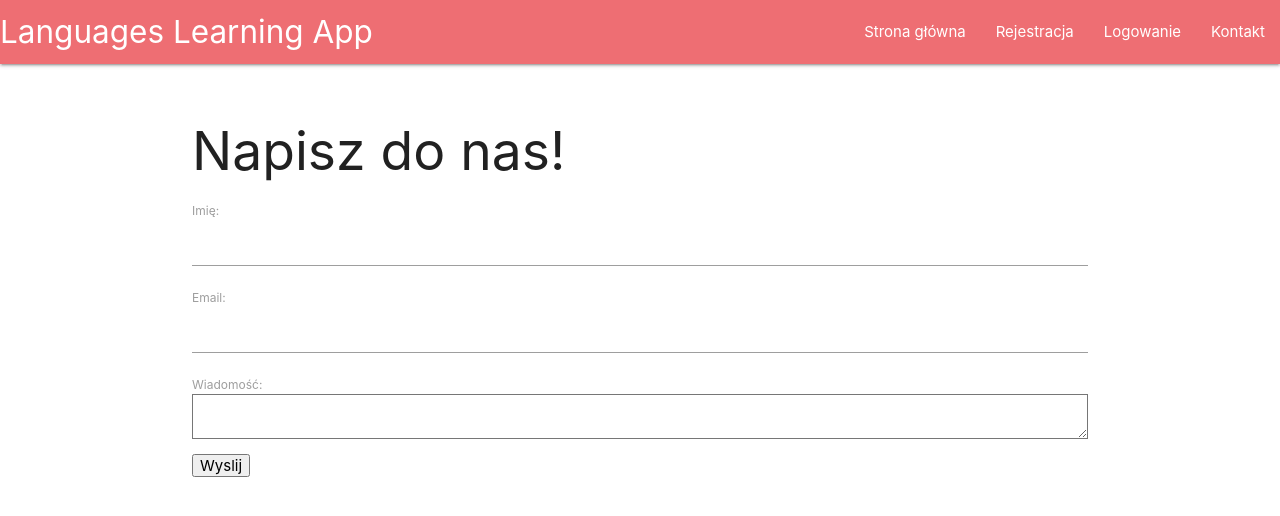
After one commit to IvanNovgorodtsev/Fiszkers, a Django app: page /contact/ in a window 1280 px wide. The commit adds this page. Shown: the top 516 px of the page. Run offline with Django 3.2, Linux system fonts and the light colour scheme.

Commit message:
Dodanie formularza kontaktowego
-contact.html
-dodanie zakładki "kontakt" do navbaru

```diff
--- a/LLA/LLA/settings.py
+++ b/LLA/LLA/settings.py
@@ -119,3 +119,4 @@ USE_TZ = True
 # https://docs.djangoproject.com/en/2.1/howto/static-files/
 
 STATIC_URL = '/static/'
+EMAIL_BACKEND = 'django.core.mail.backends.console.EmailBackend'
--- a/LLA/main/forms.py
+++ b/LLA/main/forms.py
@@ -17,3 +17,8 @@ class NewUserForm(UserCreationForm):
 		if commit:
 			user.save()
 		return user
+
+class ContactForm(forms.Form):
+	imię = forms.CharField(max_length=100)
+	email = forms.EmailField(required=True)
+	wiadomość = forms.CharField(widget=forms.Textarea)
--- /dev/null
+++ b/LLA/main/templates/main/contact.html
@@ -0,0 +1,10 @@
+{% extends "main/header.html" %}
+
+{% block content %}
+<h2>Napisz do nas!</h2>
+<form method="post">
+    {% csrf_token %}
+    {{ form.as_p }}
+    <input type="submit" value="Wyslij" />
+</form>
+{% endblock %}
--- a/LLA/main/templates/main/includes/navbar.html
+++ b/LLA/main/templates/main/includes/navbar.html
@@ -10,6 +10,7 @@
 	        <li><a href="/register">Rejestracja</a></li>
 	        <li><a href="/login">Logowanie</a></li>
         {% endif %}
+          <li><a href="/contact">Kontakt</a></li>
       </ul>
     </div>
   </nav>
--- a/LLA/main/urls.py
+++ b/LLA/main/urls.py
@@ -24,4 +24,5 @@ urlpatterns = [
     path("register/", views.register, name='register'),
     path("logout/", views.logout_request, name='logout'),
     path("login/", views.login_request, name='login'),
+    path("contact/", views.contact, name='contact'),
 ]
--- a/LLA/main/views.py
+++ b/LLA/main/views.py
@@ -4,7 +4,8 @@ from .models import Course
 from django.contrib.auth.forms import AuthenticationForm
 from django.contrib.auth import login, logout, authenticate
 from django.contrib import messages
-from .forms import NewUserForm
+from .forms import NewUserForm, ContactForm
+from django.core.mail import send_mail
 # Create your views here.
 
 def homepage(request):
@@ -52,3 +53,18 @@ def login_request(request):
 				messages.error(request, f"{msg}: {form.error_messages[msg]}")
 	form = AuthenticationForm()
 	return render(request, "main/login.html", {"form":form})
+
+def contact(request):
+	if request.method == "POST":
+		form = ContactForm(request.POST)
+		if form.is_valid():
+			 # send email code goes here
+			 sender_name = form.cleaned_data['name']
+			 sender_email = form.cleaned_data ['email']
+			 msg = "{0} sent you a new message:\n\n{1}".format(sender_name, form.cleaned_data['msg'])
+			 send_mail('New Enquiry', msg, sender_email, ['artur.dylewski.27@gmail.com'])
+			 messages.info(request, f"Dziekujemy za wiadomosc")
+	else:
+		form = ContactForm()
+
+	return render(request, "main/contact.html", {"form":form})
```
